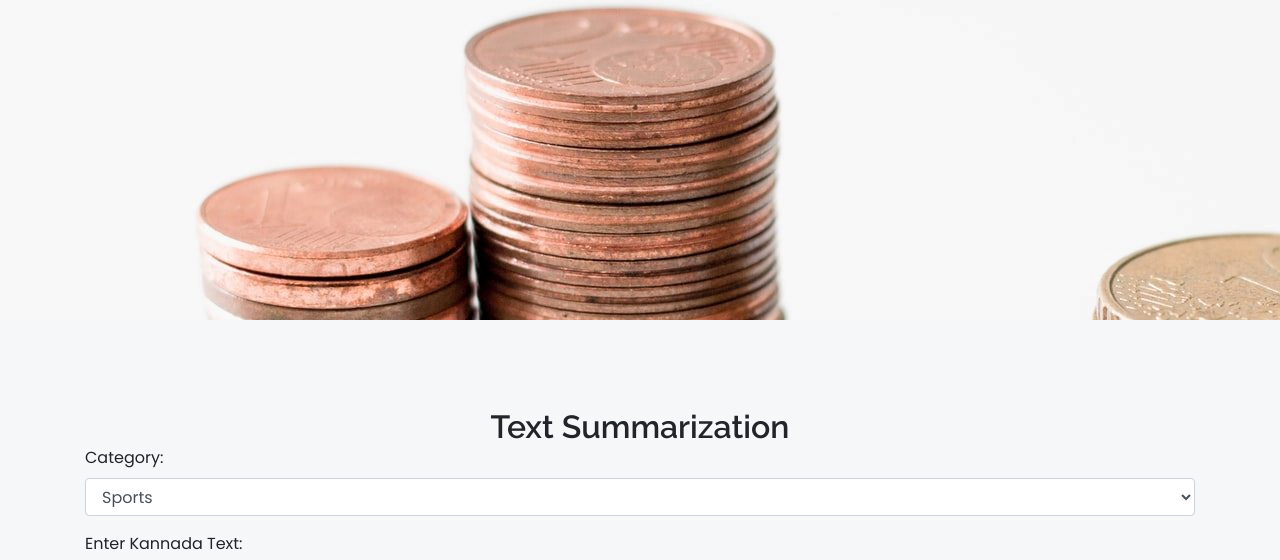
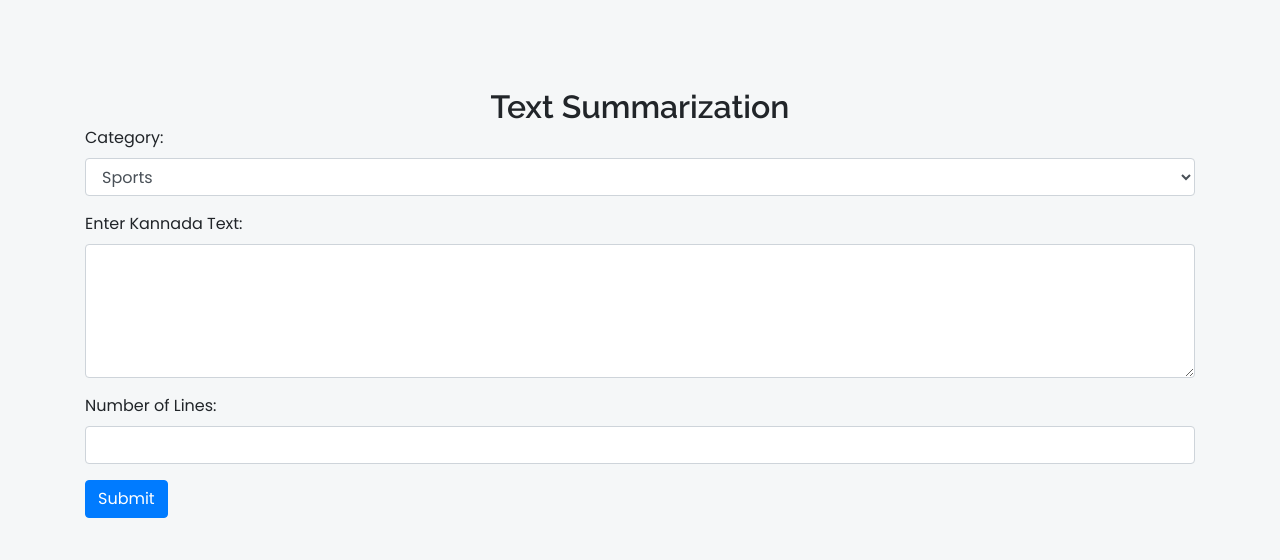
Before and after one commit to dhru2212/flask-deployment, a Flask app: page /summarization in a window 1280 px wide. Shown: the part 94-654 px from the top of the page. Run offline with Flask 2, Linux system fonts and the light colour scheme; some libraries are stand-ins or nearby versions.

Commit message:
Update summarization.html

```diff
--- a/templates/summarization.html
+++ b/templates/summarization.html
@@ -75,7 +75,7 @@ SmartPhone Compatible web template, free WebDesigns for Nokia, Samsung, LG, Sony
 	<!-- //header -->
 
 	<!-- banner -->
-	<section class="banner-1"></section>
+	<!--<section class="banner-1"></section>
 	<!-- //banner -->
 	<!-- Form Section -->
 	<section class="contact py-5">
```
